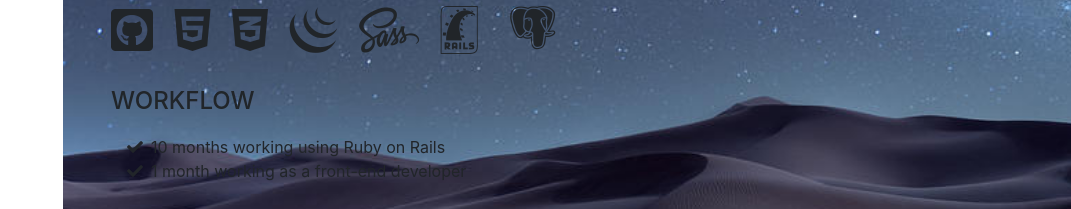
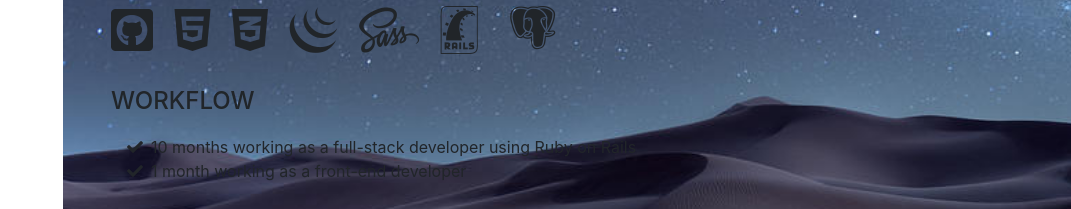
Before and after one commit to thinhct95/thinhct95.github.io, a website with bundled scripts: page index.html in a window 1280 px wide. Shown: the part 2780-2989 px from the top of the page, without its empty margins (209-1280 px from the left). Built offline with nearby package versions, Linux system fonts and the light colour scheme; a web font is replaced by a local one.

Commit message:
Update content

```diff
--- a/index.html
+++ b/index.html
@@ -232,7 +232,7 @@
         <ul class="fa-ul mb-0">
           <li>
             <i class="fa-li fa fa-check"></i>
-            10 months working using Ruby on Rails
+            10 months working as a full-stack developer using Ruby on Rails
           </li>
           <li>
             <i class="fa-li fa fa-check"></i>
```
